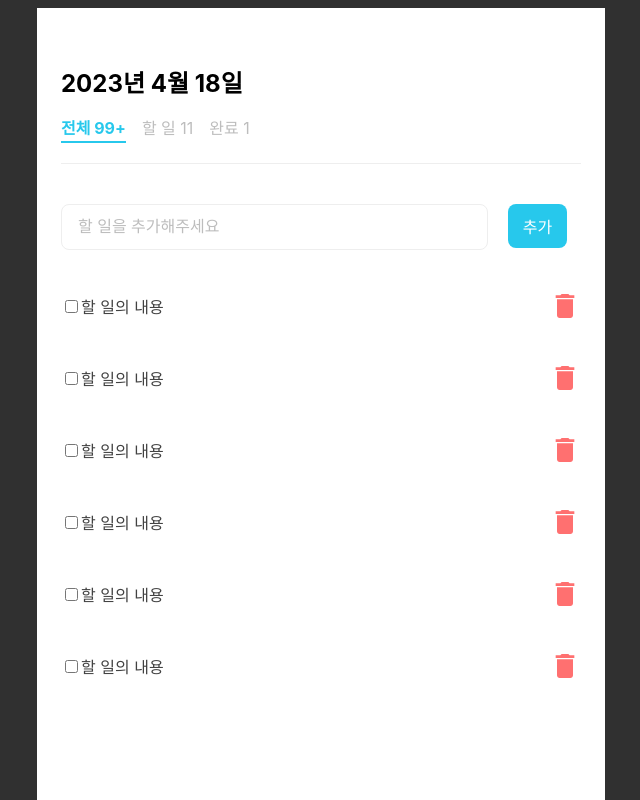
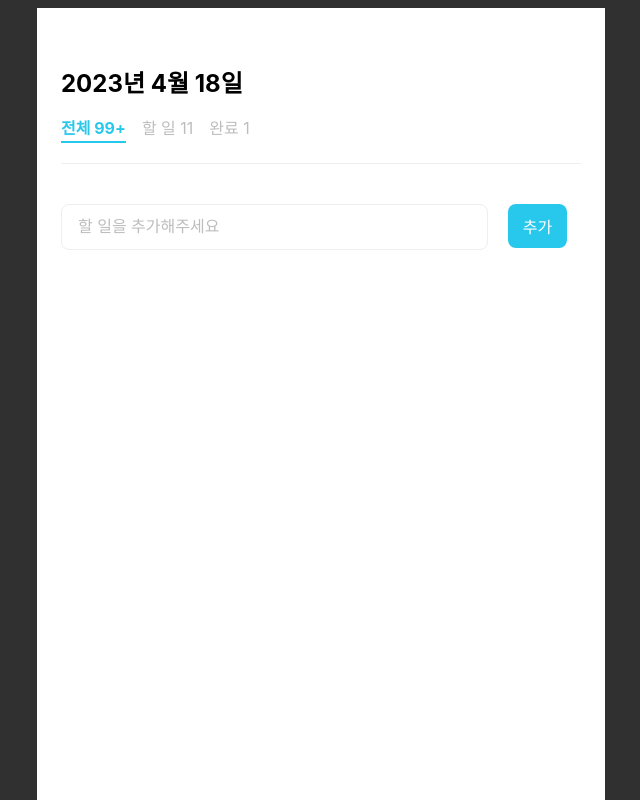
Before and after one commit to jikor1st/Gaeturdy-pre-project, a React (Create React App) app in the folder kimhyunmin-todo/: page / in a window 1280 px wide. Shown: the top 800 px of the page, without its empty margins (319-959 px from the left). Built offline with nearby package versions, Linux system fonts and the light colour scheme; a web font is replaced by a local one.

Commit message:
Feat. TodoForm 작성 후 TodoItem에 업데이트하는 로직 구현

```diff
--- a/kimhyunmin-todo/src/components/TodoForm.tsx
+++ b/kimhyunmin-todo/src/components/TodoForm.tsx
@@ -1,13 +1,32 @@
-import React from "react";
-import { FormWrapper, Input, Button } from "@/styles/TodoFormStyles";
+// TodoForm.tsx
+import React, { useState } from 'react';
+import { FormWrapper, Input, Button } from '@/styles/TodoFormStyles';
 
-const TodoForm = () => {
+interface Props extends React.HTMLAttributes<HTMLFormElement> {
+  onTodoSubmit: (todo: string) => void;
+}
+
+function TodoForm({ onTodoSubmit, ...props }: Props) {
+  const [inputValue, setInputValue] = useState('');
+
+  const handleSubmit = (e: React.FormEvent) => {
+    e.preventDefault();
+    if (inputValue.trim()) {
+      onTodoSubmit(inputValue);
+      setInputValue('');
+    }
+  };
+
   return (
-    <FormWrapper>
-      <Input placeholder="할 일을 추가해주세요" />
-      <Button>추가</Button>
+    <FormWrapper onSubmit={handleSubmit} {...props}>
+      <Input
+        value={inputValue}
+        onChange={(e) => setInputValue(e.target.value)}
+        placeholder="할 일을 추가해주세요"
+      />
+      <Button type="submit">추가</Button>
     </FormWrapper>
   );
-};
+}
 
 export default TodoForm;
--- a/kimhyunmin-todo/src/components/TodoItem.tsx
+++ b/kimhyunmin-todo/src/components/TodoItem.tsx
@@ -8,7 +8,13 @@ const CheckBox = ({ isChecked, handleCheck }: { isChecked: boolean, handleCheck:
   <input type="checkbox" checked={isChecked} onChange={handleCheck} />
 );
 
-const TodoItem = () => {
+interface TodoItemProps extends React.HTMLAttributes<HTMLDivElement> {
+  todo: string;
+  onRemove: () => void;
+}
+
+const TodoItem = ({ todo, onRemove, ...props }: TodoItemProps) => {
+
   const [isChecked, setIsChecked] = useState(false);
 
   const handleCheck = () => {
@@ -16,10 +22,14 @@ const TodoItem = () => {
   };
 
   return (
-    <ItemWrapper>
+    <ItemWrapper {...props}>
       <CheckBox isChecked={isChecked} handleCheck={handleCheck} />
-      <Item isChecked={isChecked}>할 일의 내용</Item>
-      <DeleteButton src={deleteIcon} alt="삭제 버튼" />
+      <Item isChecked={isChecked}>{todo}</Item>
+      <DeleteButton
+        src={deleteIcon}
+        alt="삭제 버튼"
+        onClick={onRemove}
+      />
     </ItemWrapper>
   );
 };
--- a/kimhyunmin-todo/src/components/TodoList.tsx
+++ b/kimhyunmin-todo/src/components/TodoList.tsx
@@ -1,24 +1,41 @@
-import React from "react";
+import React, { useState } from "react";
 import TodoTabs from '@/components/TodoTabs';
 import TodoForm from '@/components/TodoForm';
 import TodoItem from '@/components/TodoItem';
 import { HomeContainer, TodoWrapper, Title, Divider } from "@/styles/TodoListStyles";
 
+// TodoList는 프로젝트의 가장 상위 컴포넌트로, 여기서는 Todo 항목을 추가하고 삭제하는 기능을 구현했습니다.
+const TodoList = () => {
 
-const TodoList = () => {
+  // 이 useState에서는 useState<string[]>([])를 사용하여 todos라는 state를 관리하고 있습니다. 이 state는 문자열의 배열로 각각의 문자열은 할 일의 내용을 나타냅니다. ([]) 은 'useState'의 인자로 빈 배열을 전달하여 초기 상태값을 설정합니다. 이 상태값은 빈 문자열 배열로 초기화됩니다.
+  const [todos, setTodos] = useState<string[]>([]);
+
+  // addTodo 함수는 새로운 할 일을 추가하는 함수입니다. 인자로 받은 할 일(Todo)을 기존의 todos 배열에 추가합니다.
+  const addTodo = (todo: string) => {
+    setTodos([...todos, todo]);
+  };
+
+  // removeTodo 함수는 할 일을 삭제하는 함수입니다. 인자로 받은 index를 기반으로 해당 index의 할 일을 삭제합니다. 인덱스는 i로 표시됩니다. 이 함수는 i !== index 조건식을 반환합니다. 즉, 현재 인덱스 i가 삭제하려는 인덱스 index와 같지 않은 경우에만 true를 반환하며, 이러한 조건에 맞는 요소들만 추출하여 새로운 배열을 생성합니다. 따라서 removeTodo 함수는 인덱스 값을 매개변수로 받아, 해당 인덱스의 항목을 제외한 나머지 항목으로 구성된 새로운 배열을 생성하고 이를 setTodos 를 통해 할 일 목록으로 설정합니다. 이렇게 함으로써 특정 인덱스의 할 일 항목이 삭제됩니다.
+  const removeTodo = (index:number) => {
+    setTodos(todos.filter((_,i)=>i!==index));
+  };
+
+  // TodoForm 컴포넌트에 onTodoSubmit prop으로 addTodo 함수를 전달합니다. 이를 통해 TodoForm에서 작성된 할 일을 추가할 수 있습니다.
+  // todos.map() 을 사용하여 todos 배열에 있는 각 할 일에 대해 TodoItem 컴포넌트를 렌더링합니다. 이때 key, todo, onRemove props 를 전달합니다.
     return (
       <HomeContainer>
         <TodoWrapper>
           <Title>2023년 4월 18일</Title>
           <TodoTabs />
           <Divider />
-          <TodoForm />
-          <TodoItem/>
-          <TodoItem/>
-          <TodoItem/>
-          <TodoItem/>
-          <TodoItem/>
-          <TodoItem/>
+          <TodoForm onTodoSubmit={addTodo} />
+          {todos.map((todo, index) => (
+        <TodoItem
+          key={index}
+          todo={todo}
+          onRemove={() => removeTodo(index)}
+        />
+      ))}
         </TodoWrapper>
       </HomeContainer>
 
```
